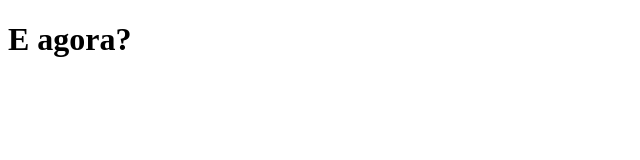
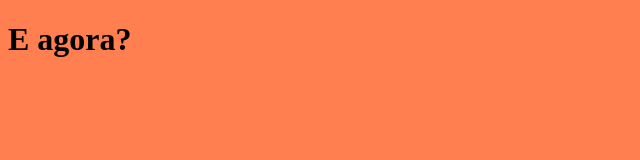
Before and after one commit to Thalita-Lopes/exercicios-js, a website: page css/origem.html in a window 1280 px wide. Shown: the whole page, without its empty margins (0-640 px from the left). Drawn offline with Linux system fonts and the light colour scheme.

Commit message:
Dias de estudo: 43

```diff
--- /dev/null
+++ b/css/css/externo.css
@@ -0,0 +1,3 @@
+body {
+    background-color: gold;
+}
--- a/css/origem.html
+++ b/css/origem.html
@@ -5,11 +5,14 @@
     <meta charset="UTF-8">
     <title>Origem CSS: Externo, Interno e Inline</title>
     <style>
-        /* ... */
+        body {
+            background-color: aquamarine;
+        }
     </style>
+    <link rel="stylesheet" href="css/externo.css">
 </head>
 
-<body>
+<body style="background-color: coral;">
     <h1>E agora?</h1>
 </body>
 
```
